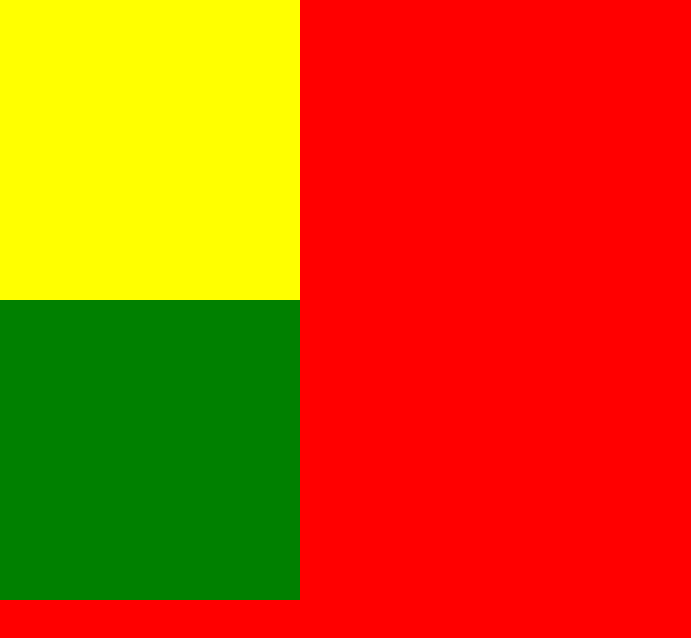
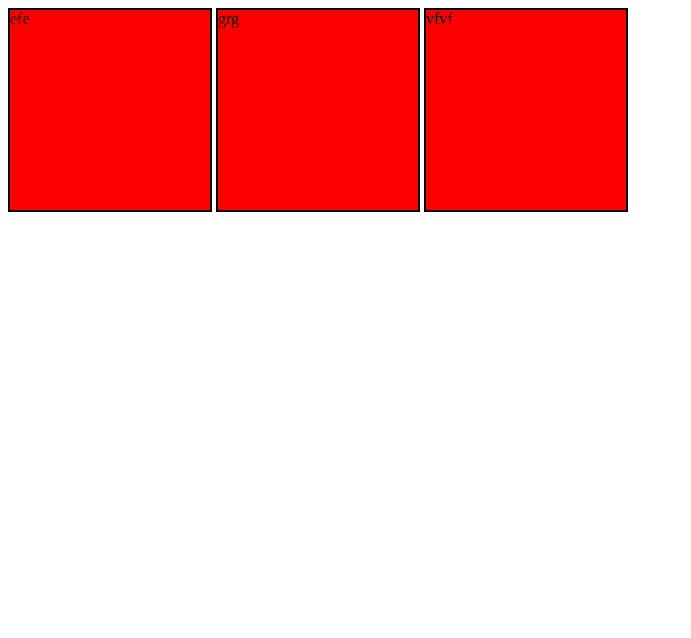
Before and after one commit to Jang-Tae-Young/kakao_clone, a plain HTML site: page contact.html in a window 1280 px wide. Shown: the top 638 px of the page, without its empty margins (0-691 px from the left). Drawn offline with Linux system fonts and the light colour scheme.

Commit message:
Update contact.html

```diff
--- a/contact.html
+++ b/contact.html
@@ -8,7 +8,14 @@
         <title>This is my title</title>
         <!-- <link href="styles.css" rel="stylesheet"> -->
         <style>
-            body,html{
+            .box{
+                background-color: red;
+                width:200px;
+                height:200px;
+                border:2px solid black;
+                display: inline-block;
+            }
+            /* body,html{
                 height : 100%;
                 margin : 0;
                 padding : 0;
@@ -21,27 +28,30 @@
                 height:300px;
                 width:300px;
                 background-color: yellow;
-                /* position:static; */
+                position:static;
             }
             #boxTwo{
                 height:300px;
                 width:300px;
-                background-color: green;
-                display: inline-block;
-                /* position:fiexd; */
-                /* bottom:10px; */
-                /* left:400px; */
-            }
+                background-color: blue;
+                position:fiexd;
+            } */
         </style>
     </haed>
 
     <body>
-        <div id="boxOne">
+        <!-- <div id="boxOne">
             <div class="box-child"></div>
         </div>
         <div id="boxTwo">
             <div class="box-child"></div>
-        </div>
+        </div> -->
         <!-- <h1>Contact Me please</h1> -->
+
+        <div class="box">efe</div>
+        <div class="box">grg</div>
+        <div class="box">vfvf</div>
+
+
     </body>
 </html>
```
